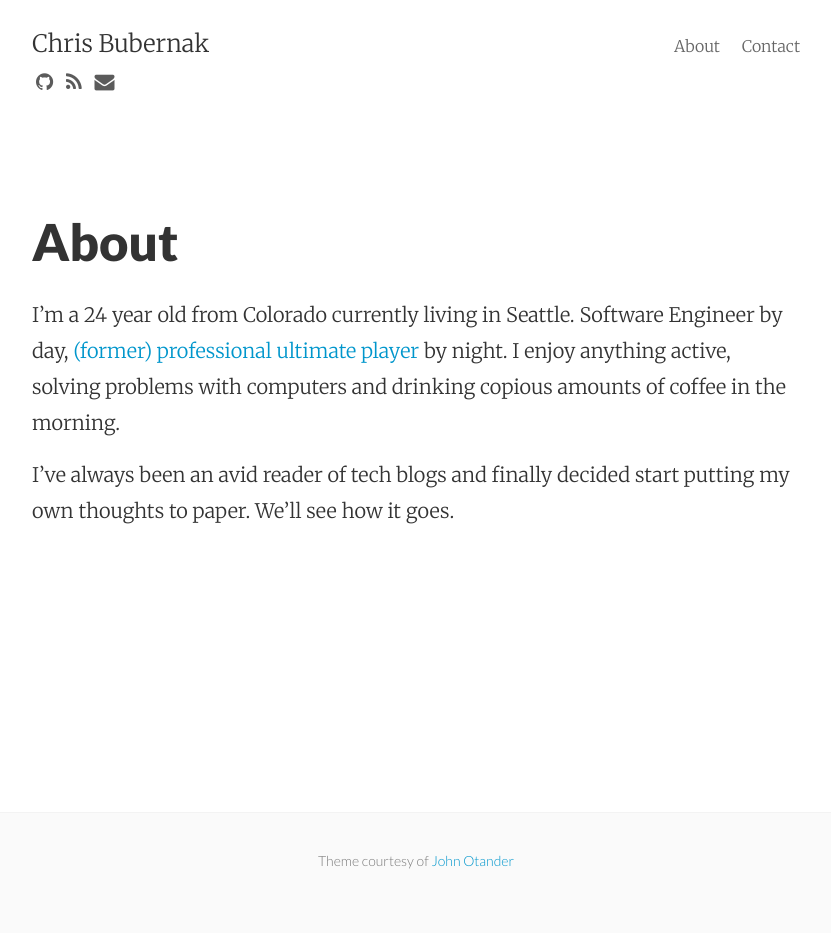
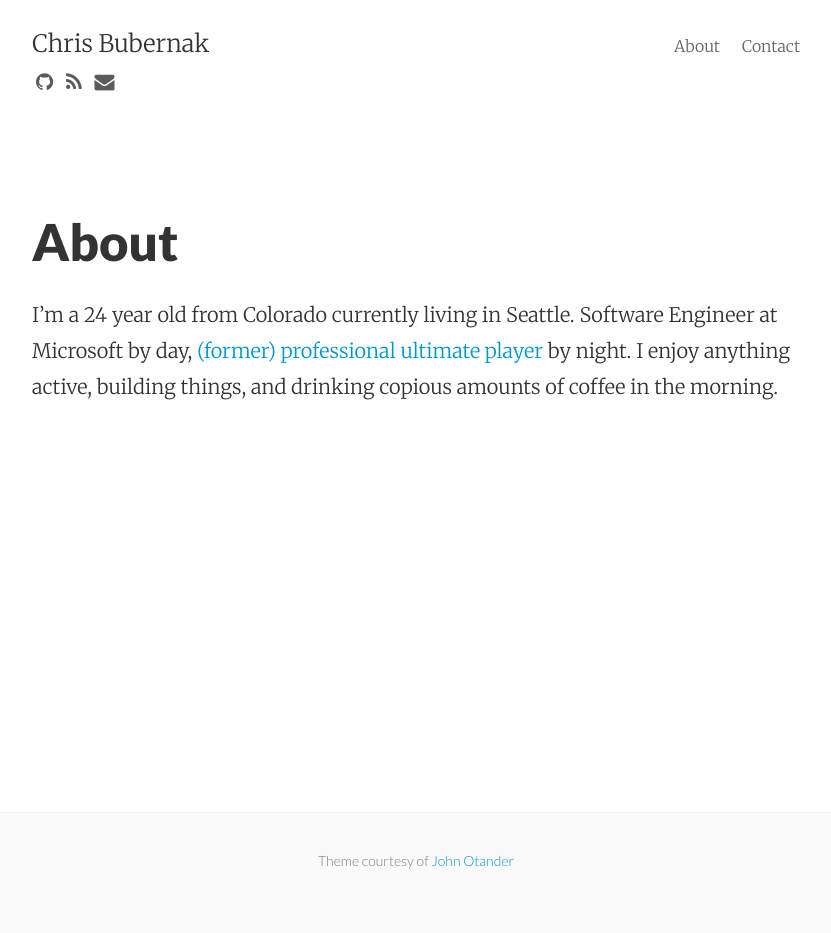
Before and after one commit to chrisbubernak/ChrisBubernak.GitHub.io, a Jekyll site: the page built from about.md, in a window 1280 px wide. Shown: the whole page, without its empty margins (224-1055 px from the left). Built offline with Jekyll 4.4.1, drawn with Linux system fonts in a browser that asks for light colours; nearby versions of some CDN libraries.

```diff
--- a/about.md
+++ b/about.md
@@ -4,6 +4,4 @@
 permalink: /about/
 ---
 
-I'm a 24 year old from Colorado currently living in Seattle. Software Engineer by day, [(former) professional ultimate player](http://seattle.rainmakers.mlultimate.com/player/chris-bubernak/) by night. I enjoy anything active, solving problems with computers and drinking copious amounts of coffee in the morning.
-
-I've always been an avid reader of tech blogs and finally decided start putting my own thoughts to paper. We'll see how it goes.
+I'm a 24 year old from Colorado currently living in Seattle. Software Engineer at Microsoft by day, [(former) professional ultimate player](http://seattle.rainmakers.mlultimate.com/player/chris-bubernak/) by night. I enjoy anything active, building things, and drinking copious amounts of coffee in the morning.
```
Also changed, not shown: apple-touch-icon-114x114.png (deleted), apple-touch-icon-120x120.png (deleted), apple-touch-icon-144x144.png (deleted), apple-touch-icon-152x152.png (deleted), apple-touch-icon-180x180.png (deleted), apple-touch-icon-57x57.png (deleted), apple-touch-icon-60x60.png (deleted), apple-touch-icon-72x72.png (deleted), apple-touch-icon-76x76.png (deleted), apple-touch-icon.png (deleted).
